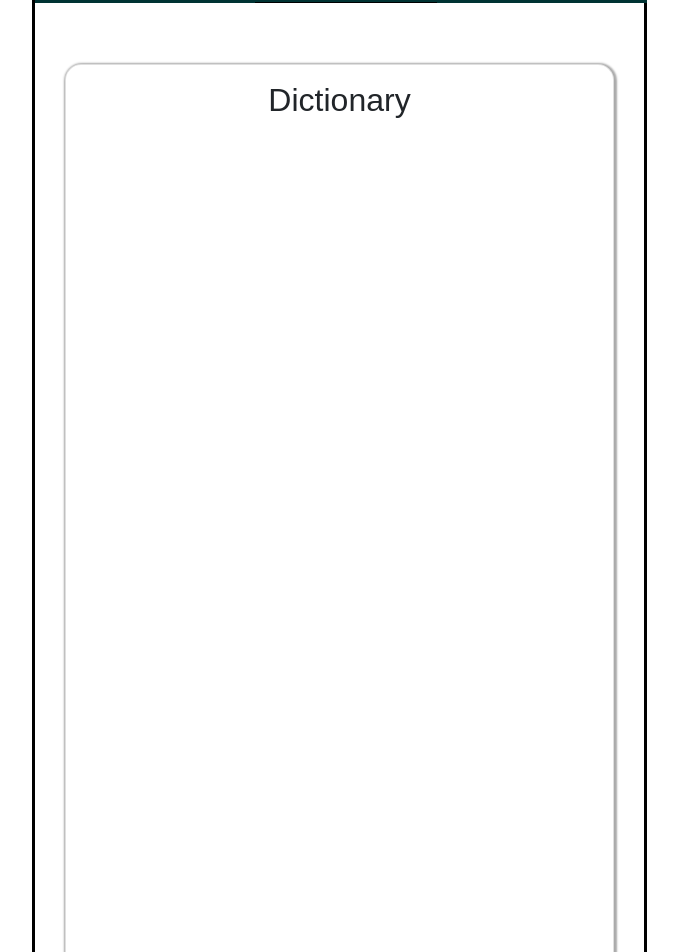
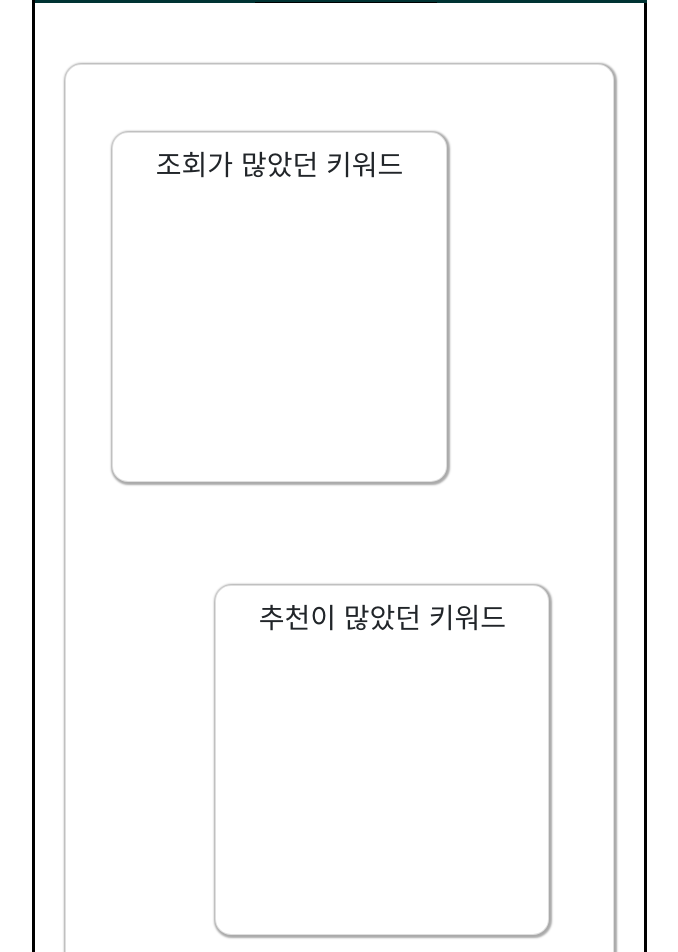
Before and after one commit to l0u0h0/bumineun_front, a React (Create React App) app: page /dictionary in a window 1280 px wide. Shown: the part 180-1132 px from the top of the page, without its empty margins (68-746 px from the left). Built offline with nearby package versions, Linux system fonts and the light colour scheme.

Commit message:
card_add

```diff
--- a/src/components/dictionary/DicionarymainComponent.jsx
+++ b/src/components/dictionary/DicionarymainComponent.jsx
@@ -8,7 +8,12 @@ export default function DictionaryMain() {
     <div className="App-dictionarymain">
       <Header />
       <Card body className="dictionarymain-body">
-        <h2>Dictionary</h2>
+        <Card body className="first-table">
+          <h3>조회가 많았던 키워드</h3>
+        </Card>
+        <Card body className="second-table">
+          <h3>추천이 많았던 키워드</h3>
+        </Card>
       </Card>
       <Banner />
     </div>
--- a/src/css/Dictionary.scss
+++ b/src/css/Dictionary.scss
@@ -11,5 +11,22 @@
     border-radius: 1rem;
     box-shadow: 1px 1px 2px 2px rgb(170, 170, 170);
     text-align: center;
+    .first-table {
+      width: 65%;
+      height: 350px;
+      margin: 30px;
+      margin-top: 10%;
+      border-radius: 1rem;
+      box-shadow: 1px 1px 2px 2px rgb(170, 170, 170);
+    }
+    .second-table {
+      width: 65%;
+      height: 350px;
+      margin: 30px;
+      margin-top: 20%;
+      left: 20%;
+      border-radius: 1rem;
+      box-shadow: 1px 1px 2px 2px rgb(170, 170, 170);
+    }
   }
 }
--- a/src/css/Main.scss
+++ b/src/css/Main.scss
@@ -1,4 +1,7 @@
 /* MAIN COMMON */
+div {
+  box-sizing: border-box;
+}
 .App {
   margin: 100px;
   width: 615px;
```
